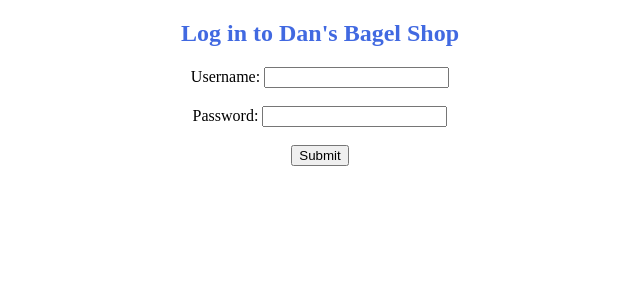
After one commit to daxinator22/bagels-polfwack-tech, a Django app: page /home/logIn/ in a window 1280 px wide. The commit adds this page. Shown: the top 300 px of the page, without its empty margins (320-960 px from the left). Run offline with Django 3.2, Linux system fonts and the light colour scheme.

Commit message:
added log in page. Have basic out added. Now I need to do checks for password and username.

```diff
--- a/src/highFive/home/static/home/style.css
+++ b/src/highFive/home/static/home/style.css
@@ -9,6 +9,11 @@ h2 {
 }
 
 p {
+	text-align: center;
+	font-family: 'helvetica neue', helvetica, sans-serif;
+	color: grey;
+}
+div .logIn {
 	text-align: center;
 	font-family: 'helvetica neue', helvetica, sans-serif;
 	color: grey;
--- /dev/null
+++ b/src/highFive/home/templates/home/logIn.html
@@ -0,0 +1,27 @@
+{% load static %}
+<!DOCTYPE html>
+
+<!-- Changes you make to this file will not be reviewed by the grader -->
+
+<html lang="en">
+	<head>
+		<title>Log In</title>
+		<meta charset="utf-8">
+		<link href="{% static 'home/style.css' %}" rel="stylesheet">
+
+	</head>
+
+
+	<body>
+        <h2>Log in to Dan's Bagel Shop</h2>
+        <div class="logIn">
+            <form action="/action_page.php">
+                <label for="fname">Username:</label>
+                <input type="text" id="fname" name="fname"><br><br>
+                <label for="lname">Password:</label>
+                <input type="text" id="lname" name="lname"><br><br>
+                <input type="submit" value="Submit">
+            </form>
+        </div>
+    </body>
+</html>
--- a/src/highFive/home/urls.py
+++ b/src/highFive/home/urls.py
@@ -6,5 +6,5 @@ urlpatterns = [
     path('', views.index, name='index'),
     path('build/', views.build, name='build'),
     path('build/checkout/', views.checkout, name='checkout'),
-
+    path('logIn/', views.logIn, name='logIn'),
 ]
--- a/src/highFive/home/views.py
+++ b/src/highFive/home/views.py
@@ -30,4 +30,10 @@ def checkout(request):
     }
     return render(request, 'home/checkout.html', context)
 
+def logIn(request):
+    #template = loader.get_template('home/orderBuild.html')
+    context = {
+
+    }
+    return render(request, 'home/logIn.html', context)
 # Create your views here.
```
